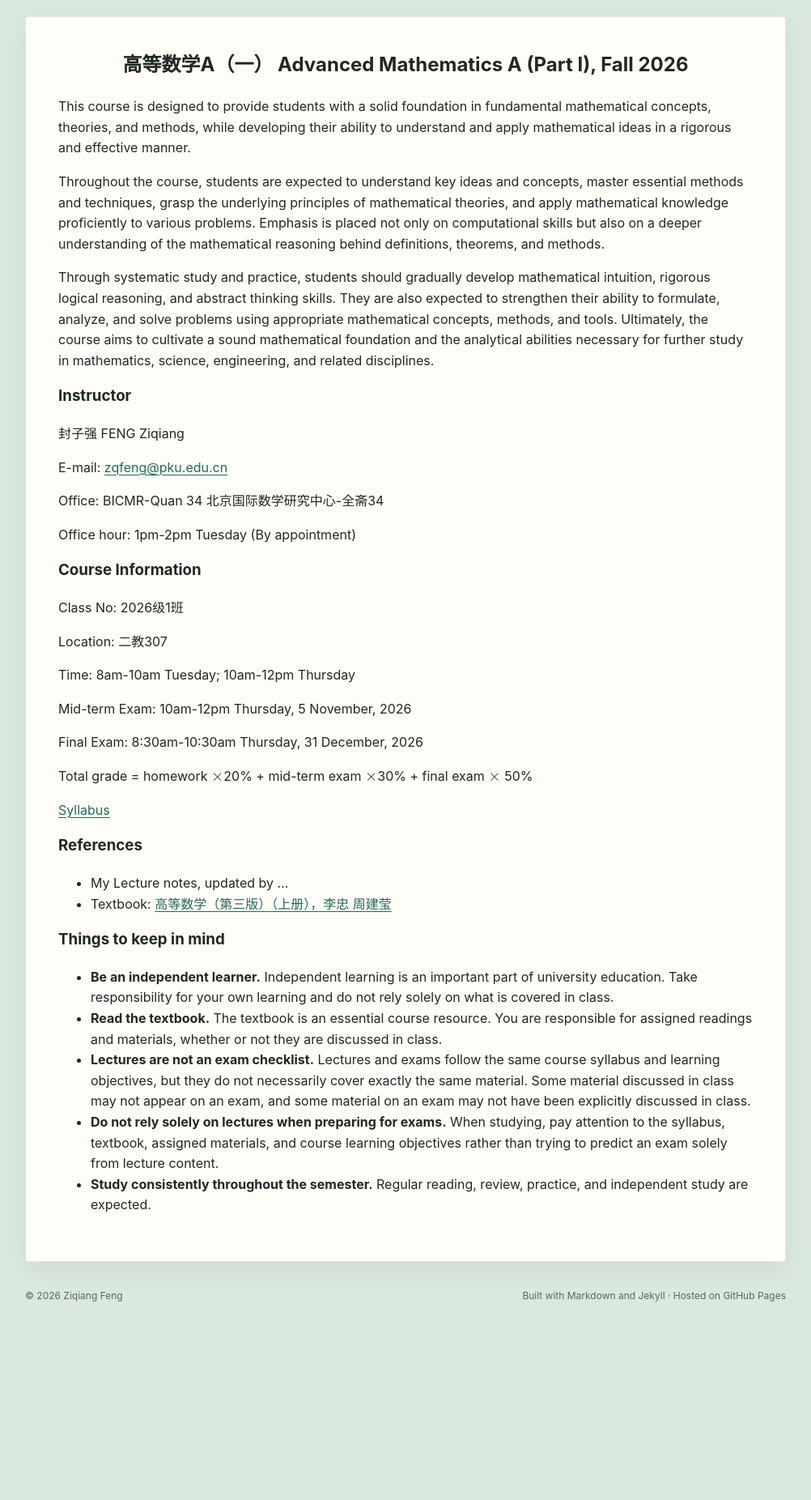
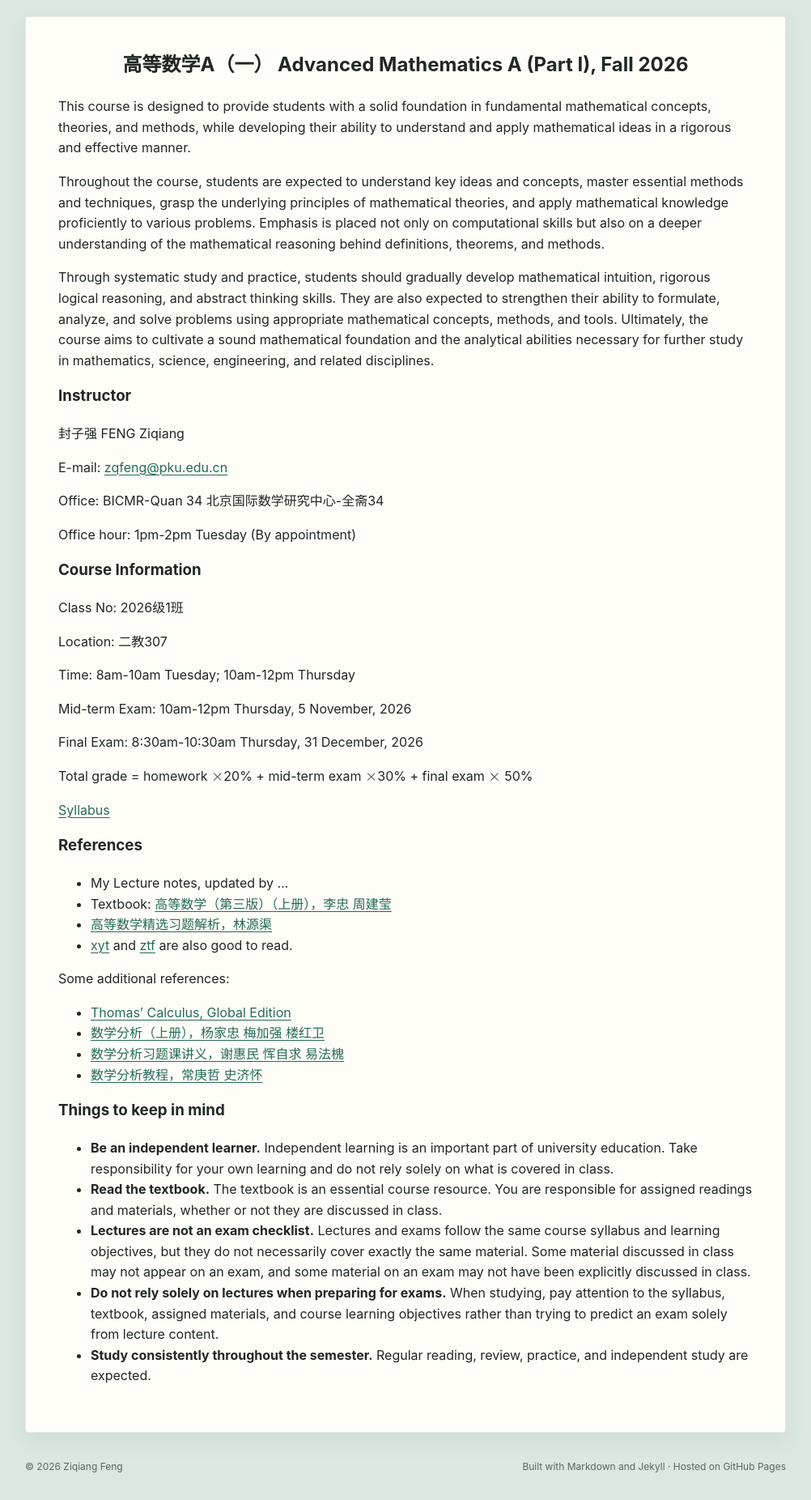
Before and after one commit to ziqiangfeng95/ziqiangfeng95.github.io, a Jekyll site: the page built from teaching/advmath/index.md, in a window 1280 px wide. Shown: the whole page at 81% size, without its empty margins (139-1141 px from the left). Built offline with Jekyll 4.4.1, drawn with Linux system fonts in a browser that asks for light colours; before the commit the page ends 1641 px from its top, so only the background shows below that.

Commit message:
Update index.md

```diff
--- a/teaching/advmath/index.md
+++ b/teaching/advmath/index.md
@@ -63,6 +63,15 @@ Total grade = homework $\times$20% + mid-term exam $\times$30% + final exam $\ti
 
 - My Lecture notes, updated by ...
 - Textbook: [高等数学（第三版）（上册），李忠 周建莹](https://opac.lib.pku.edu.cn/searchDetail/tU486WPRECPHGJ53JGuUKQ%3D%3D)
+- [高等数学精选习题解析，林源渠](https://opac.lib.pku.edu.cn/searchDetail/mismuoHfOfkZriKca4%2BeFQ%3D%3D)
+- [xyt](https://darkoxie.github.io) and [ztf](https://archaeus13.github.io/teaching/2025b/index.html) are also good to read.
+
+Some additional references:
+
+- [Thomas' Calculus, Global Edition](https://opac.lib.pku.edu.cn/searchDetail/b%2Bgel9W6PSH6eKKfblKLwg%3D%3D)
+- [数学分析（上册），杨家忠 梅加强 楼红卫](https://opac.lib.pku.edu.cn/searchDetail/4lsF5iTEaqYzRPEApEtQag%3D%3D)
+- [数学分析习题课讲义，谢惠民 恽自求 易法槐](https://opac.lib.pku.edu.cn/searchDetail/0RfBEYadPgroEvUhwoeMPQ%3D%3D)
+- [数学分析教程，常庚哲 史济怀](https://opac.lib.pku.edu.cn/searchDetail/mIFzlcQIrg%2FY8FTzAoYV4w%3D%3D)
 
 
 ### Things to keep in mind
```
